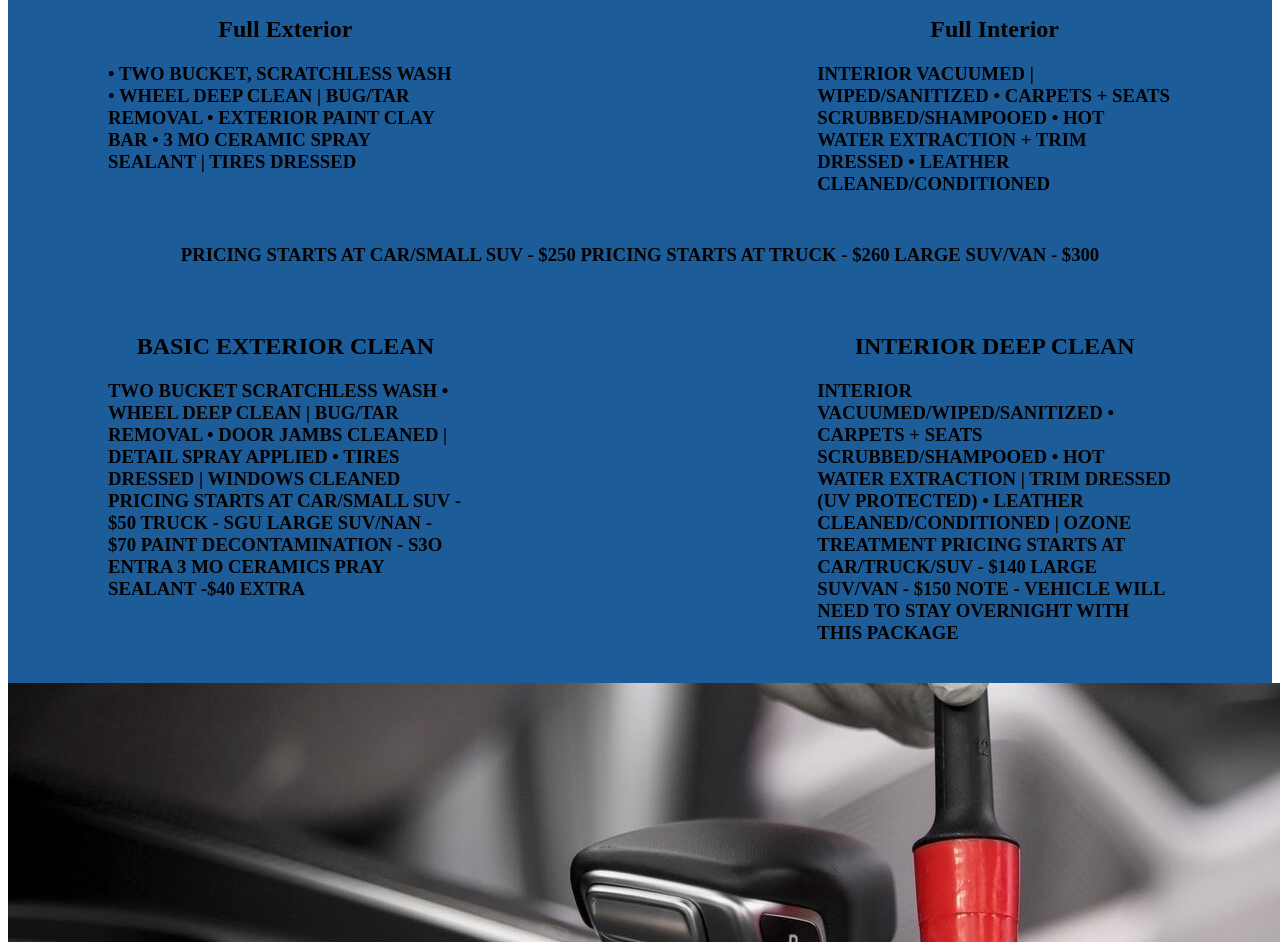
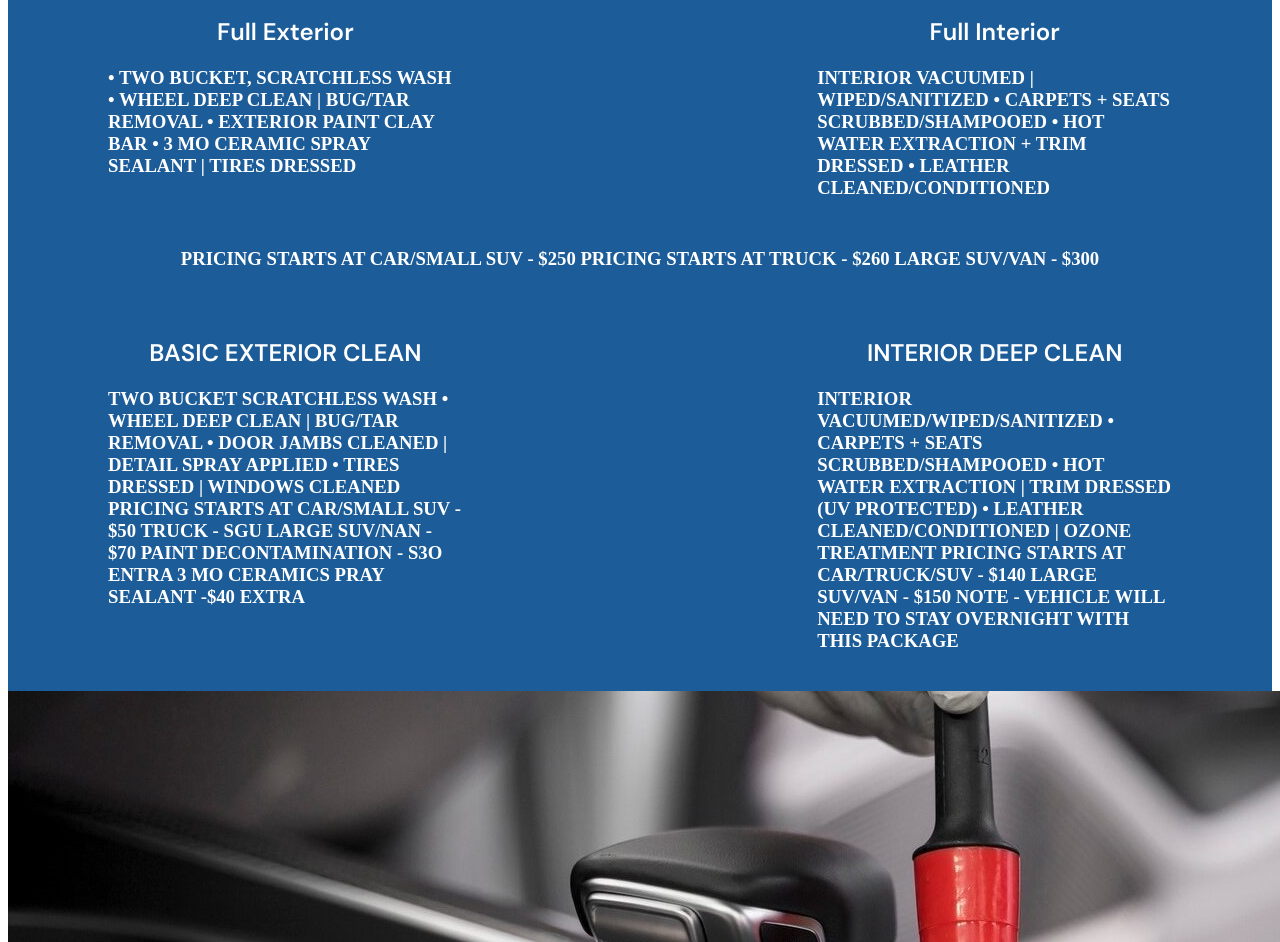
Before and after one commit to danieljn32/wdd130, a plain HTML site: page normandetailing/pricing.html in a window 1280 px wide. Shown: the part 456-1398 px from the top of the page. Drawn offline with Linux system fonts and the light colour scheme.

Commit message:
Changed text color and top image opacity.

```diff
--- a/normandetailing/styles/style.css
+++ b/normandetailing/styles/style.css
@@ -246,6 +246,7 @@ footer p :hover{
     grid-column: 1/4;
     grid-row: 1/4;
     z-index: -1;
+    opacity: 50%;
 }
 
 #hero-msg2{
@@ -270,28 +271,38 @@ footer p :hover{
     max-width: 1600px;
 }
 
+main {
+    color: white;
+}
+
 .title {
     grid-column: 3/4;
     grid-row: 1/2;
     text-align: center;
+    font-family: var(--heading-font);
 }
 
 .package1 {
     grid-row: 2/3;
     grid-column: 2/3;
+    color: white;
+    --paragraph-font: "Montserrat", Helvetica, sans-serif;
 }
 
 .package1 h2 {
     text-align: center;
+    font-family: var(--heading-font);
 }
 
 .package2 {
     grid-row: 2/3;
     grid-column: 4/5;
+    --paragraph-font: "Montserrat", Helvetica, sans-serif;
 }
 
 .package2 h2 {
     text-align: center;
+    font-family: var(--heading-font);
 }
 
 .pricing1 {
@@ -299,24 +310,29 @@ footer p :hover{
     grid-row: 3/4;
     text-align: center;
     margin-top: 30px;
+    --paragraph-font: "Montserrat", Helvetica, sans-serif;
 }
 
 .package3 {
     grid-column: 2/3;
     grid-row: 4/5;
+    --paragraph-font: "Montserrat", Helvetica, sans-serif;
 }
 
 .package3 h2 {
     text-align: center;
+    font-family: var(--heading-font);
 }
 
 .package4 {
     grid-column: 4/5;
     grid-row: 4/5;
+    --paragraph-font: "Montserrat", Helvetica, sans-serif;
 }
 
 .package4 h2 {
     text-align: center;
+    font-family: var(--heading-font);
 }
 
 .brushimg {
@@ -331,16 +347,19 @@ footer p :hover{
     grid-column: 3/4;
     text-align: center;
     margin-top: 50px;
+    font-family: var(--heading-font);
 }
 
 .exterior-alacart {
     grid-row: 10/11;
     grid-column: 2/3;
     margin-bottom: 50px;
+    --paragraph-font: "Montserrat", Helvetica, sans-serif;
 }
 
 .interior-alacart {
     grid-row: 10/11;
     grid-column: 4/5;
     margin-bottom: 50px;
+    --paragraph-font: "Montserrat", Helvetica, sans-serif;
 }
```
